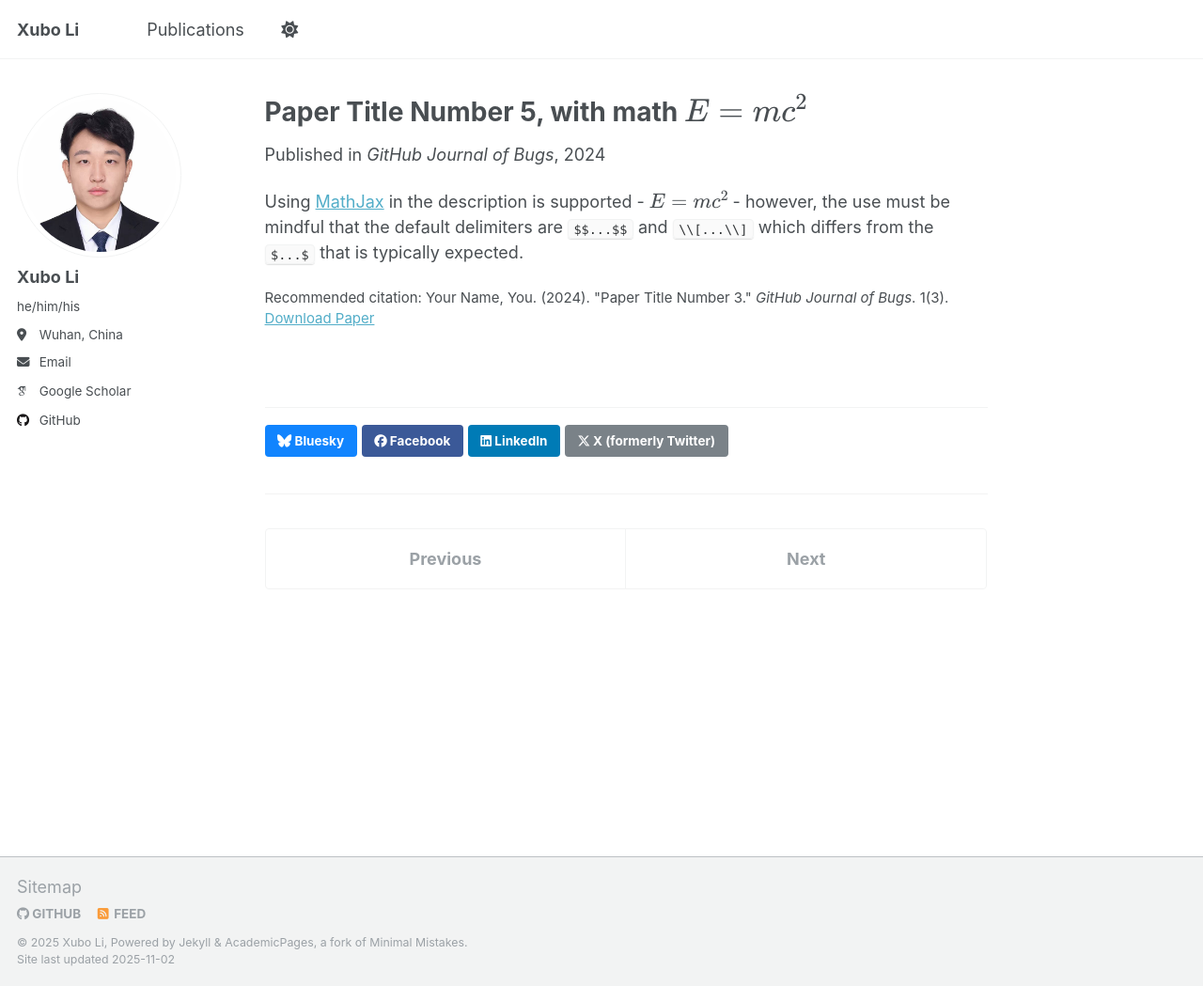
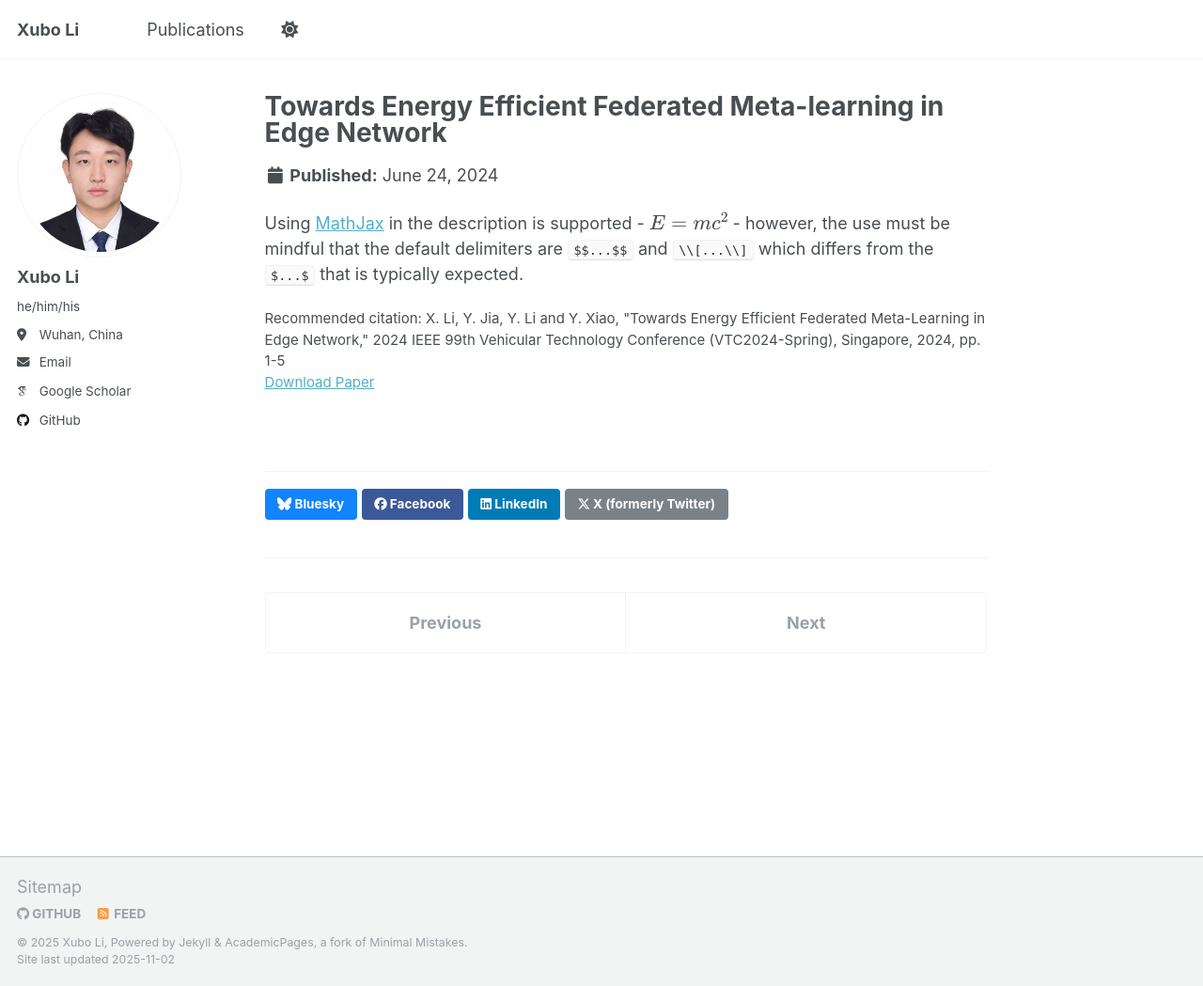
Before and after one commit to XuboLee/xubolee.github.io, a Jekyll site: the page built from _publications/2025-06-08-paper-title-number-5.md, in a window 1280 px wide and 1049 px high. Shown: the whole window at 94% size. Built offline with Jekyll 4.4.1, drawn with Linux system fonts in a browser that asks for light colours; some web fonts are replaced; a script that is not in the unit is left out.

Commit message:
Update 2025-06-08-paper-title-number-5.md

```diff
--- a/_publications/2025-06-08-paper-title-number-5.md
+++ b/_publications/2025-06-08-paper-title-number-5.md
@@ -1,13 +1,12 @@
 ---
-title: "Paper Title Number 5, with math $$E=mc^2$$"
+title: "Towards Energy Efficient Federated Meta-learning in Edge Network"
 collection: publications
 category: conferences
-permalink: /publication/2024-02-17-paper-title-number-4
+permalink: /publication/VTC24Spring
 excerpt: 'This paper is about a famous math equation, $$E=mc^2$$'
-date: 2024-02-17
-venue: 'GitHub Journal of Bugs'
-paperurl: 'http://academicpages.github.io/files/paper3.pdf'
-citation: 'Your Name, You. (2024). &quot;Paper Title Number 3.&quot; <i>GitHub Journal of Bugs</i>. 1(3).'
+date: 2024-06-24
+paperurl: 'http://xubolee.github.io/files/VTC2024Spring.pdf'
+citation: 'X. Li, Y. Jia, Y. Li and Y. Xiao, "Towards Energy Efficient Federated Meta-Learning in Edge Network," 2024 IEEE 99th Vehicular Technology Conference (VTC2024-Spring), Singapore, 2024, pp. 1-5'
 ---
 
 Using [MathJax](https://www.mathjax.org/) in the description is supported - $$E=mc^2$$ - however, the use must be mindful that the default delimiters are `$$...$$` and `\\[...\\]` which differs from the `$...$` that is typically expected.
```
